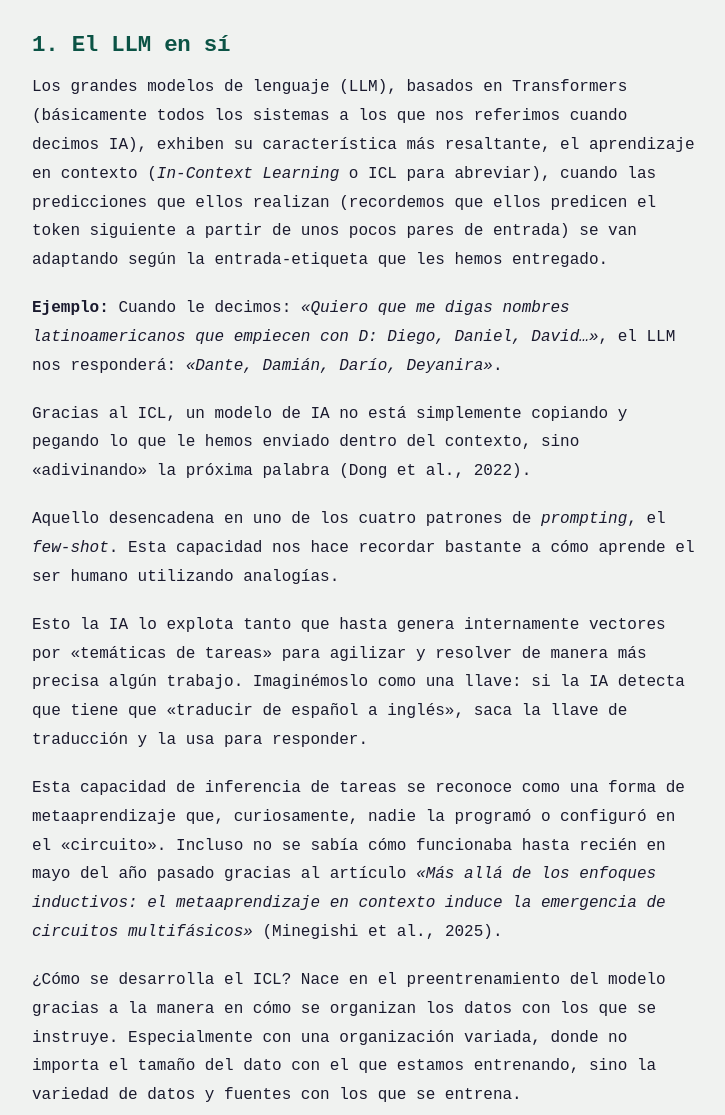
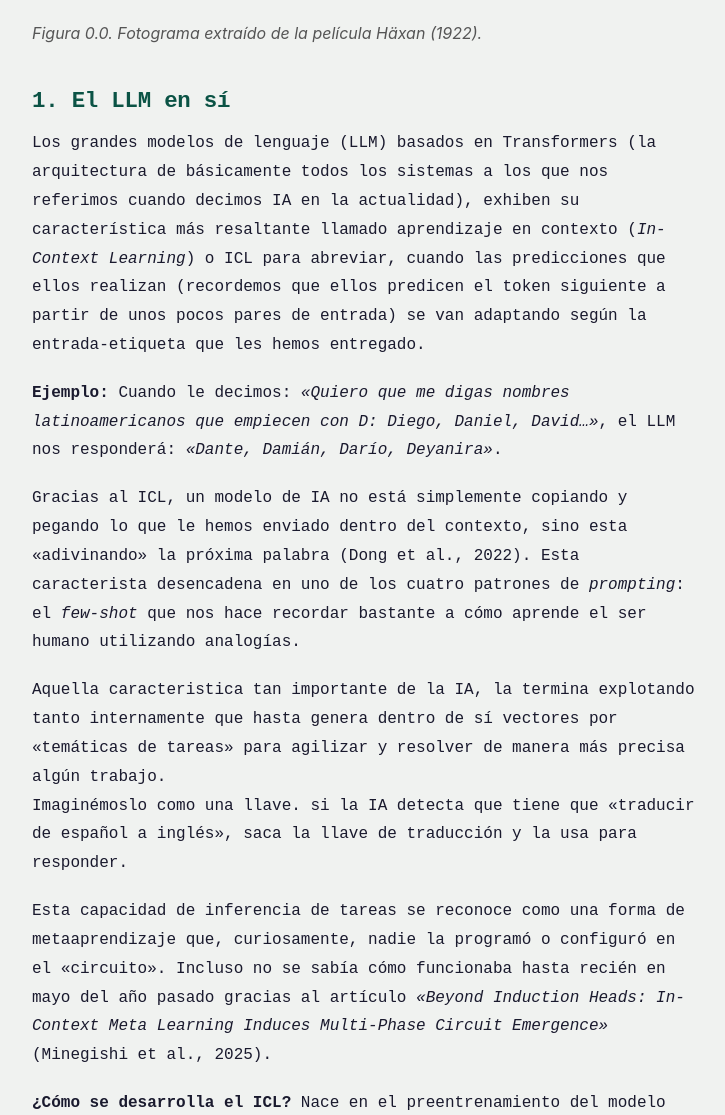
Before and after one commit to DrDigett/DrDigett.github.io, an Astro site: page /articulos/el-ser-para-si-del-prompt-engineer in a window 1280 px wide. Shown: the part 620-1735 px from the top of the page, without its empty margins (272-997 px from the left). Built offline with nearby package versions, Linux system fonts and the light colour scheme; Astro itself is replaced by a stand-in of ours; a script that the page names is missing.

Commit message:
fix text

```diff
--- a/src/content/articulos/el-ser-para-si-del-prompt-engineer.md
+++ b/src/content/articulos/el-ser-para-si-del-prompt-engineer.md
@@ -2,27 +2,27 @@
 title: "El ser para sí del Prompt Engineer"
 date: "05-10-2026"
 image: "https://i.imgur.com/IBgVZCc.jpeg"
+description: "Figura 0.0. Fotograma extraído de la película Häxan (1922)."
 ---
 
 ## 1. El LLM en sí
 
-Los grandes modelos de lenguaje (LLM), basados en Transformers (básicamente todos los sistemas a los que nos referimos cuando decimos IA), exhiben su característica más resaltante, el aprendizaje en contexto (*In-Context Learning* o ICL para abreviar), cuando las predicciones que ellos realizan (recordemos que ellos predicen el token siguiente a partir de unos pocos pares de entrada) se van adaptando según la entrada-etiqueta que les hemos entregado.
+Los grandes modelos de lenguaje (LLM) basados en Transformers (la arquitectura de básicamente todos los sistemas a los que nos referimos cuando decimos IA en la actualidad), exhiben su característica más resaltante llamado aprendizaje en contexto (*In-Context Learning*) o ICL para abreviar, cuando las predicciones que ellos realizan (recordemos que ellos predicen el token siguiente a partir de unos pocos pares de entrada) se van adaptando según la entrada-etiqueta que les hemos entregado.
 
 > **Ejemplo:** Cuando le decimos: *«Quiero que me digas nombres latinoamericanos que empiecen con D: Diego, Daniel, David...»*, el LLM nos responderá: *«Dante, Damián, Darío, Deyanira»*.
 
-Gracias al ICL, un modelo de IA no está simplemente copiando y pegando lo que le hemos enviado dentro del contexto, sino «adivinando» la próxima palabra (Dong et al., 2022).
+Gracias al ICL, un modelo de IA no está simplemente copiando y pegando lo que le hemos enviado dentro del contexto, sino esta «adivinando» la próxima palabra (Dong et al., 2022).
+Esta caracterista desencadena en uno de los cuatro patrones de *prompting*: el *few-shot* que nos hace recordar bastante a cómo aprende el ser humano utilizando analogías.
 
-Aquello desencadena en uno de los cuatro patrones de *prompting*, el *few-shot*. Esta capacidad nos hace recordar bastante a cómo aprende el ser humano utilizando analogías.
+Aquella caracteristica tan importante de la IA, la termina explotando tanto internamente que hasta genera dentro de sí vectores por «temáticas de tareas» para agilizar y resolver de manera más precisa algún trabajo. <br>
+Imaginémoslo como una llave. si la IA detecta que tiene que «traducir de español a inglés», saca la llave de traducción y la usa para responder.
 
-Esto la IA lo explota tanto que hasta genera internamente vectores por «temáticas de tareas» para agilizar y resolver de manera más precisa algún trabajo. Imaginémoslo como una llave: si la IA detecta que tiene que «traducir de español a inglés», saca la llave de traducción y la usa para responder.
+Esta capacidad de inferencia de tareas se reconoce como una forma de metaaprendizaje que, curiosamente, nadie la programó o configuró en el «circuito». Incluso no se sabía cómo funcionaba hasta recién en mayo del año pasado gracias al artículo *«Beyond Induction Heads: In-Context Meta Learning Induces Multi-Phase Circuit Emergence»* (Minegishi et al., 2025).
 
-Esta capacidad de inferencia de tareas se reconoce como una forma de metaaprendizaje que, curiosamente, nadie la programó o configuró en el «circuito». Incluso no se sabía cómo funcionaba hasta recién en mayo del año pasado gracias al artículo *«Más allá de los enfoques inductivos: el metaaprendizaje en contexto induce la emergencia de circuitos multifásicos»* (Minegishi et al., 2025).
-
-¿Cómo se desarrolla el ICL? Nace en el preentrenamiento del modelo gracias a la manera en cómo se organizan los datos con los que se instruye. Especialmente con una organización variada, donde no importa el tamaño del dato con el que estamos entrenando, sino la variedad de datos y fuentes con los que se entrena.
-
+**¿Cómo se desarrolla el ICL?** Nace en el preentrenamiento del modelo gracias a la manera en cómo se organizan los datos con los que se instruye. Especialmente con una organización variada, donde no importa el tamaño del dato con el que estamos entrenando, sino la variedad de datos y fuentes con los que se entrena.
 Ahora bien, ya sabemos que el ICL nace en el preentrenamiento. Pero la pregunta clave es: cuando ya tenemos el modelo entrenado y le entregamos un *prompt*, ¿qué pasa ahí adentro? ¿Cómo hace el modelo para «entender» lo que le pedimos?
 
-La respuesta corta es que el modelo no comprende el significado de las palabras y simplemente ejecuta algoritmos estadísticos. El motor detrás de esta aparente capacidad de aprendizaje es un mecanismo llamado circuito de inducción (*induction head*). Este circuito actúa como un sistema de copia y pega biestacional donde dos cabezas de atención, ubicadas en diferentes capas del transformador, trabajan en equipo para resolver un problema: completar el patrón `[A][B] ... [A] → [B]`. Esto lo hacen dos cabezas trabajando juntas: una mira el token anterior; la otra busca dónde apareció ese token antes en el contexto y copia lo que le siguió.
+La respuesta corta es que el modelo no comprende el significado de las palabras y simplemente ejecuta algoritmos estadísticos. El motor detrás de esta aparente capacidad de aprendizaje es un mecanismo llamado circuito de inducción (*induction head*). Este circuito actúa como un sistema de copia y pega biestacional donde dos cabezas de atención, ubicadas en diferentes capas del transformador (las que se encargan de procesar texto), trabajan en equipo para resolver un problema: completar el patrón `[A][B] ... [A] → [B]`. Esto lo realizan dos cabezas trabajando juntas: una mira el token anterior; la otra busca dónde apareció ese token antes en el contexto y copia lo que le siguió.
 
 > **Ejemplo:** *«El joven [Henry] [Spencer] entró a su departamento... Al ver dentro de los cajones, [Henry]...»*. La primera cabeza ya ha asociado internamente que antes de `[Spencer]` venía `[Henry]`. Al llegar al segundo `[Henry]`, la cabeza de inducción busca hacia atrás, detecta el primer bloque y concluye matemáticamente que la siguiente palabra debe ser `[Spencer]` (Olsson et al., 2022).
 
@@ -32,7 +32,7 @@ Si el ICL depende enteramente de que el modelo detecte patrones en el contexto q
 
 ## 2. Hacerse para sí
 
-La estructuración de un *prompt* de nivel de producción no debe abordarse como una reddacion en prosa libre, lo correcto seria que sea equivalente al planeamiento de la arquitectura de un software bien estructurado. La convergencia entre la literatura científica y las directrices técnicas de OpenAI para su API y ChatGPT establece un conjunto de principios arquitectónicos para garantizar la reproducibilidad y veracidad de las respuestas.
+La estructuración de un *prompt* a nivel de producción no debe abordarse como una redacion en prosa libre, lo correcto seria que sea equivalente al planeamiento delicado de la arquitectura de un software bien estructurado. La convergencia entre la literatura científica y las directrices técnicas de OpenAI para su API y ChatGPT establece un conjunto de principios arquitectónicos para garantizar la reproducibilidad y veracidad de las respuestas.
 
 ### I. Delimitación de roles
 
```
